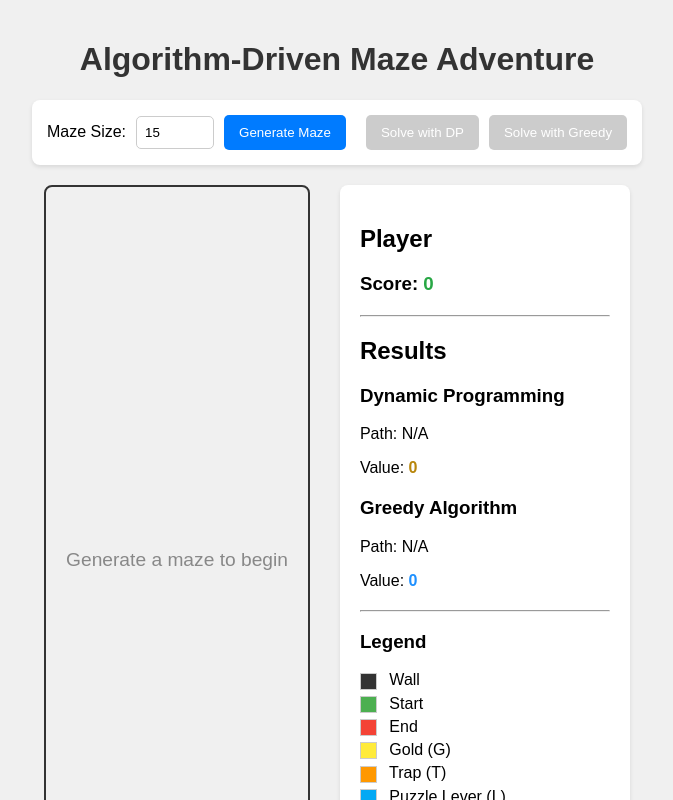
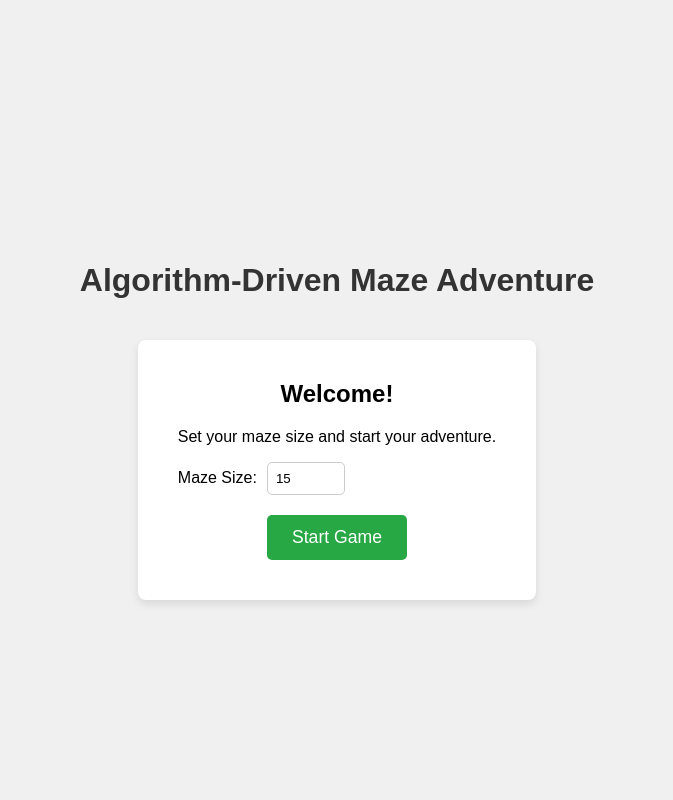
Before and after one commit to tom-cat-mao/maze-game, a Vue app in the folder frontend/: page / in a window 1280 px wide. Shown: the top 800 px of the page, without its empty margins (303-976 px from the left). Built offline with nearby package versions, Linux system fonts and the light colour scheme.

Commit message:
feat: enhance game interface with welcome screen and game modal, improve control layout

```diff
--- a/frontend/src/store/gameStore.js
+++ b/frontend/src/store/gameStore.js
@@ -17,9 +17,11 @@ export const useGameStore = defineStore('game', {
     puzzleSolution: null,
     bossBattleResult: null,
     leverPuzzles: {},
+    isGameActive: false,
   }),
   actions: {
     async generateMaze(size) {
+      this.isGameActive = true;
       this.isLoading = true;
       this.error = null;
       this.mazeData = []; // Start with an empty maze for animation
--- a/frontend/src/views/GameView.vue
+++ b/frontend/src/views/GameView.vue
@@ -1,12 +1,28 @@
 <template>
   <div class="game-view">
     <h1>Algorithm-Driven Maze Adventure</h1>
-    <div class="controls">
+
+    <!-- Welcome Screen -->
+    <div v-if="!game.isGameActive" class="welcome-screen">
+        <h2>Welcome!</h2>
+        <p>Set your maze size and start your adventure.</p>
         <div class="control-group">
             <label for="maze-size">Maze Size:</label>
             <input type="number" id="maze-size" v-model.number="mazeSize" min="5" max="50">
+        </div>
+        <button @click="handleGenerateMaze" class="start-game-btn">
+          {{ game.isLoading ? 'Loading...' : 'Start Game' }}
+        </button>
+    </div>
+
+    <!-- Main Game Content -->
+    <div v-if="game.isGameActive">
+        <div class="controls">
+          <div class="control-group">
+            <label for="maze-size-ingame">Maze Size:</label>
+            <input type="number" id="maze-size-ingame" v-model.number="mazeSize" min="5" max="50">
             <button @click="handleGenerateMaze" :disabled="game.isLoading">
-          {{ game.isLoading ? 'Generating...' : 'Generate Maze' }}
+              {{ game.isLoading ? 'Generating...' : 'New Game' }}
             </button>
           </div>
           <div class="control-group">
@@ -24,12 +40,14 @@
         <div class="results-container">
             <MazeGrid :maze="game.mazeData" :dpPath="game.dpPath" :greedyPath="game.greedyPath" :playerPosition="game.playerPosition" />
             <div class="info-panel">
+                <div class="info-section">
                     <h2>Player</h2>
                     <div class="result-item">
                         <h3>Score: <span class="value-player">{{ game.playerScore }}</span></h3>
-                <p v-if="game.gameWon" class="game-won-message">You reached the end!</p>
                     </div>
-            <hr>
+                </div>
+
+                <div class="info-section">
                     <h2>Results</h2>
                     <div class="result-item">
                         <h3>Dynamic Programming</h3>
@@ -43,14 +61,27 @@
                     </div>
                     <div class="result-item" v-if="game.puzzleSolution">
                         <h3>Puzzle Solved!</h3>
-                <p>Password: {{ game.puzzleSolution.join(', ') }}</p>
+                        <div class="puzzle-password-container">
+                            <span>Password:</span>
+                            <span v-for="(digit, index) in game.puzzleSolution" :key="index" class="password-digit">
+                                {{ digit }}
+                            </span>
+                        </div>
                     </div>
                     <div class="result-item" v-if="game.bossBattleResult">
                         <h3>Boss Defeated!</h3>
                         <p>Turns: {{ game.bossBattleResult.turns }}</p>
-                <p>Sequence: {{ game.bossBattleResult.sequence.join(', ') }}</p>
+                        <div class="boss-sequence-container">
+                            <span>Sequence:</span>
+                            <template v-for="(skill, index) in game.bossBattleResult.sequence" :key="index">
+                                <span class="skill-badge">{{ skill }}</span>
+                                <span v-if="index < game.bossBattleResult.sequence.length - 1" class="sequence-arrow">→</span>
+                            </template>
                         </div>
-            <hr>
+                    </div>
+                </div>
+
+                <div class="info-section">
                     <div class="legend">
                         <h3>Legend</h3>
                         <ul>
@@ -66,6 +97,18 @@
                             <li><span class="swatch path-common"></span> Common Path</li>
                         </ul>
                     </div>
+                </div>
+            </div>
+        </div>
+    </div>
+
+    <!-- Game Won Modal -->
+    <div v-if="game.gameWon" class="modal-overlay">
+        <div class="modal-content">
+            <h2>Congratulations!</h2>
+            <p class="final-score-label">Your Final Score</p>
+            <p class="final-score-value">{{ game.playerScore }}</p>
+            <button @click="handleGenerateMaze" class="play-again-btn">Play Again</button>
         </div>
     </div>
   </div>
@@ -173,15 +216,69 @@ input {
 }
 
 .info-panel {
-    background-color: #fff;
-    padding: 20px;
+    background-color: #f8f9fa;
+    padding: 10px;
     border-radius: 8px;
     box-shadow: 0 2px 4px rgba(0,0,0,0.1);
-    min-width: 250px;
+    min-width: 300px;
+    display: flex;
+    flex-direction: column;
+    gap: 15px;
+}
+
+.info-section {
+    background-color: #fff;
+    padding: 15px;
+    border-radius: 6px;
+    border: 1px solid #e9ecef;
+}
+
+.info-section h2 {
+    margin-top: 0;
+    border-bottom: 2px solid #007bff;
+    padding-bottom: 5px;
+    margin-bottom: 15px;
 }
 
 .result-item {
-    margin-bottom: 20px;
+    margin-bottom: 15px;
+}
+
+.result-item:last-child {
+    margin-bottom: 0;
+}
+
+.puzzle-password-container, .boss-sequence-container {
+    display: flex;
+    align-items: center;
+    gap: 8px;
+    flex-wrap: wrap;
+}
+
+.password-digit {
+    display: inline-block;
+    width: 30px;
+    height: 30px;
+    line-height: 30px;
+    text-align: center;
+    font-weight: bold;
+    border: 1px solid #ced4da;
+    background-color: #e9ecef;
+    border-radius: 4px;
+    font-family: 'Courier New', Courier, monospace;
+}
+
+.skill-badge {
+    background-color: #007bff;
+    color: white;
+    padding: 4px 10px;
+    border-radius: 15px;
+    font-size: 0.9em;
+}
+
+.sequence-arrow {
+    color: #6c757d;
+    font-weight: bold;
 }
 
 .value-dp {
@@ -203,6 +300,80 @@ input {
     color: #28a745;
     font-weight: bold;
     text-align: center;
+}
+
+.welcome-screen {
+    text-align: center;
+    padding: 40px;
+    background-color: #fff;
+    border-radius: 8px;
+    box-shadow: 0 4px 8px rgba(0,0,0,0.1);
+    margin-top: 20px;
+}
+
+.welcome-screen h2 {
+    margin-top: 0;
+}
+
+.start-game-btn, .play-again-btn {
+    padding: 12px 25px;
+    font-size: 1.1em;
+    margin-top: 20px;
+    background-color: #28a745;
+    border: none;
+    color: white;
+    border-radius: 5px;
+    cursor: pointer;
+    transition: background-color 0.3s;
+}
+
+.start-game-btn:hover, .play-again-btn:hover {
+    background-color: #218838;
+}
+
+.modal-overlay {
+    position: fixed;
+    top: 0;
+    left: 0;
+    width: 100%;
+    height: 100%;
+    background-color: rgba(0, 0, 0, 0.6);
+    display: flex;
+    justify-content: center;
+    align-items: center;
+    z-index: 1000;
+}
+
+.modal-content {
+    background-color: white;
+    padding: 30px 40px;
+    border-radius: 10px;
+    text-align: center;
+    box-shadow: 0 5px 15px rgba(0,0,0,0.3);
+    animation: fadeIn 0.3s ease-out;
+}
+
+.modal-content h2 {
+    color: #007bff;
+    margin-top: 0;
+}
+
+.final-score-label {
+    font-size: 1.2em;
+    color: #6c757d;
+    margin-bottom: 5px;
+}
+
+.final-score-value {
+    font-size: 3em;
+    font-weight: bold;
+    color: #ffc107;
+    margin-top: 0;
+}
+
+@keyframes fadeIn {
+    from { opacity: 0; transform: scale(0.9); }
+    to { opacity: 1; transform: scale(1); }
 }
 
 .legend .swatch {
```
Lines whose indentation alone changed are shown as unchanged.
